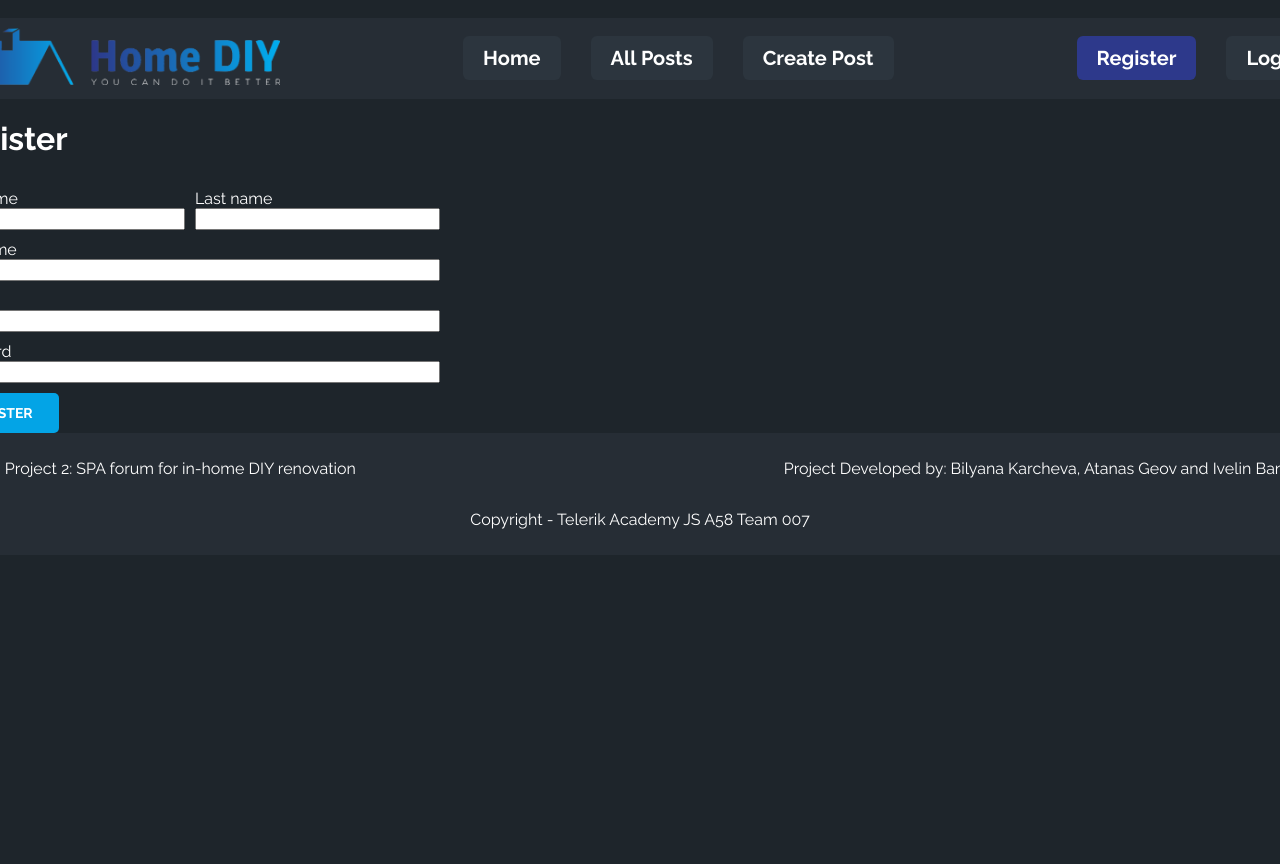
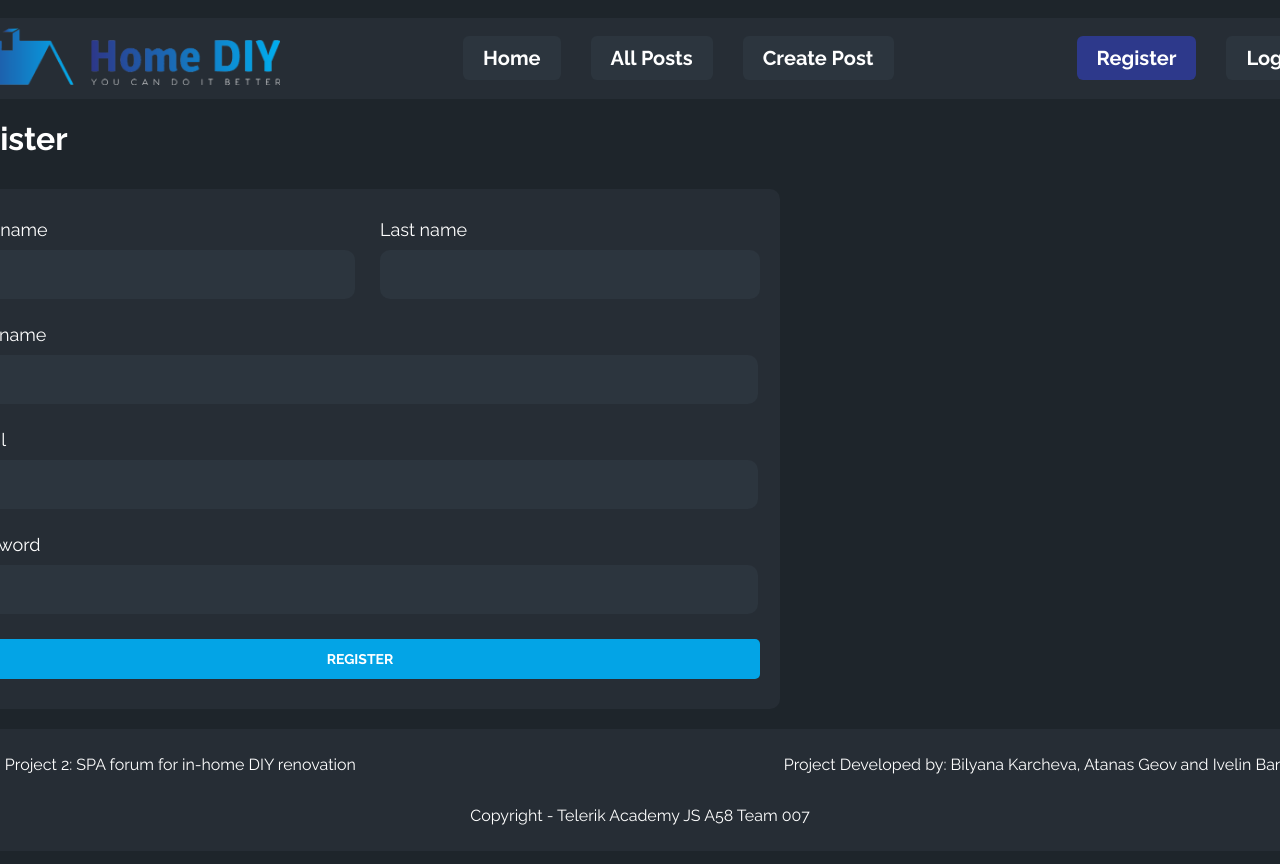
Before and after one commit to A58-JS-Team-07/web-project-2, a React (Vite) app: page /register in a window 1280 px wide. Shown: the top 864 px of the page. Before the commit the page ends 800 px from the top, so only its background shows below. Built offline with nearby package versions, Linux system fonts and the light colour scheme; no server answers.

Commit message:
Styling register page

```diff
--- a/src/components/Post/Post.jsx
+++ b/src/components/Post/Post.jsx
@@ -190,7 +190,7 @@ export default function Post({
                     }
                   </span>
                 </HideForBanUser>
-                <span>{updatedPost?.votes}</span>
+                <span>Votes: {updatedPost?.votes}</span>
                 <HideForBanUser>
                   <span
                     className="post__voting__downvote"
--- a/src/views/Register/Register.css
+++ b/src/views/Register/Register.css
@@ -8,13 +8,46 @@
 .register__form-group {
   display: flex;
   flex-direction: column;
-  width: 500px;
-
+  width: 900px;
 }
 
 .register__row {
   display: flex;
   flex-direction: row;
-  gap: 10px;
-  max-width: 500px;
+  gap: 40px;
+  max-width: 800px;
 }
+
+.register__form {
+  background-color: var(--bg-ldark);
+  display: flex;
+  flex-direction: column;
+  gap: 15px;
+  padding: 30px 20px;
+  margin-bottom: 20px;
+  border-radius: 10px;
+}
+
+.register__form label {
+  font-size: 18px;
+  margin-bottom: 10px;
+}
+
+.register__form input {
+  margin-bottom: 10px;
+  padding: 15px;
+  width: 96%;
+  background-color: var(--bg-eldark);
+  color: #fff;
+  border: none;
+  border-radius: 10px;
+  font-size: 16px
+}
+
+.register__form input:focus {
+  outline: none;
+}
+
+input#lastName {
+  width: 92%;
+}
--- a/src/views/Register/Register.jsx
+++ b/src/views/Register/Register.jsx
@@ -39,12 +39,21 @@ function Register() {
         alert("Username already exists");
         return;
       }
-      if (!form.email || !form.password || !form.username, !form.firstName, !form.lastName) {
+      if (
+        (!form.email || !form.password || !form.username,
+        !form.firstName,
+        !form.lastName)
+      ) {
         alert("Please fill in all fields");
         return;
       }
 
-      if (form.firstName.length < 4 || form.firstName.length > 32 || form.lastName.length < 4 || form.lastName.length > 32) {
+      if (
+        form.firstName.length < 4 ||
+        form.firstName.length > 32 ||
+        form.lastName.length < 4 ||
+        form.lastName.length > 32
+      ) {
         alert("First and last name must be between 4 and 32 characters");
         return;
       }
@@ -64,6 +73,9 @@ function Register() {
       if (error.code === "auth/email-already-in-use") {
         alert("Email already in use");
         return;
+      } else if (error.code === "auth/invalid-email") {
+        alert("Invalid email format");
+        return;
       } else {
         alert("An error occurred");
         console.error(error);
@@ -74,6 +86,7 @@ function Register() {
   return (
     <div className="register">
       <h1>Register</h1>
+      <div className="register__form">
         <div className="register__row">
           <div className="register__form-group">
             <label htmlFor="firstName">First name</label>
@@ -134,6 +147,7 @@ function Register() {
         </div>
         <Button onClick={register}>Register</Button>
       </div>
+    </div>
   );
 }
 
```
Lines whose indentation alone changed are shown as unchanged.
